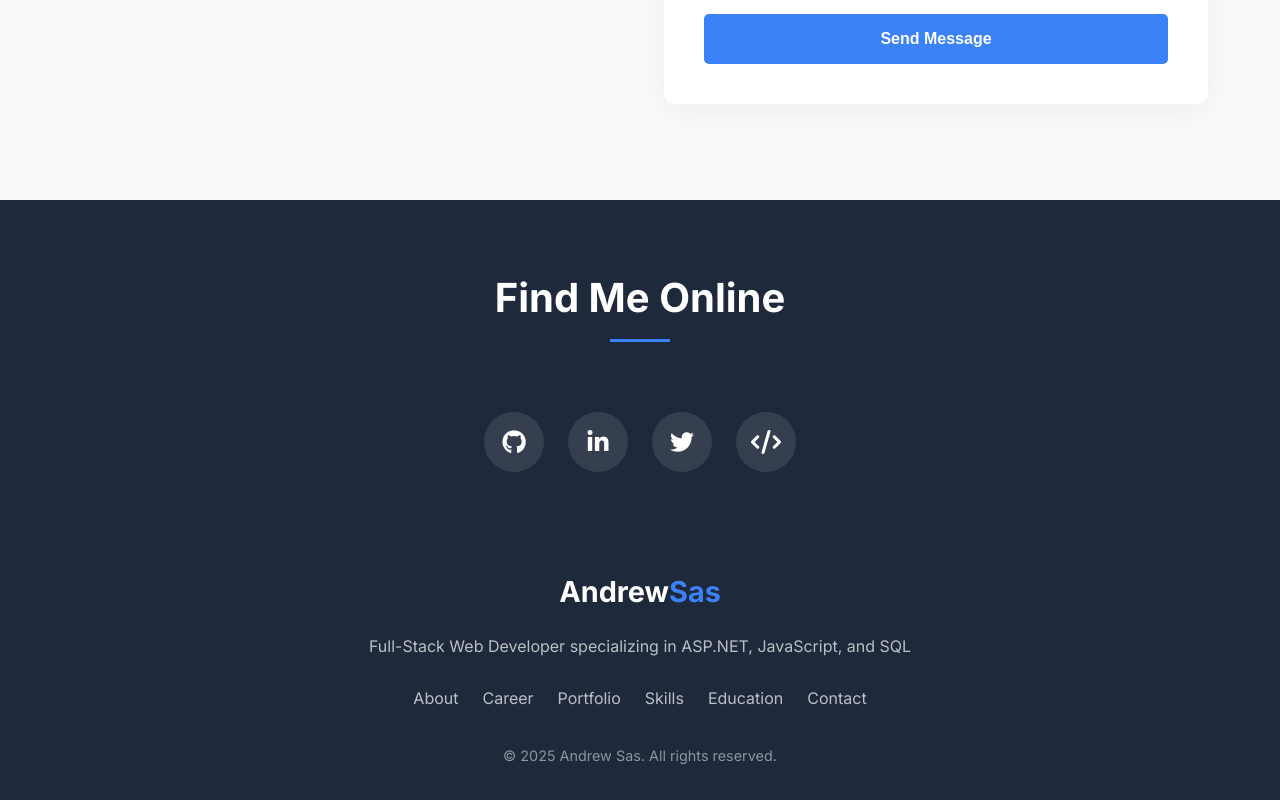
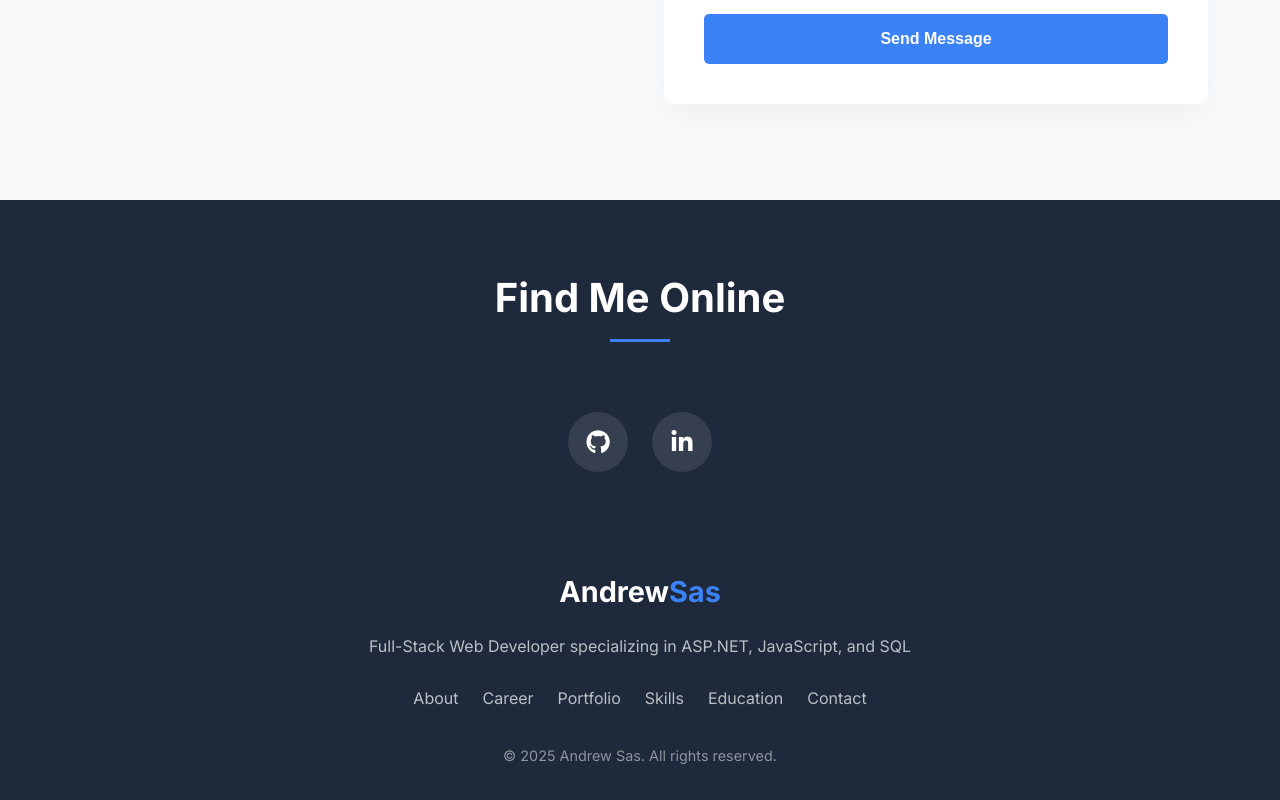
Before and after one commit to alwaysandy/Portfolio, a website: page index.html in a window 1280 px wide. Shown: the part 4828-5628 px from the top of the page. Drawn offline with Linux system fonts and the light colour scheme.

Commit message:
Remove fake links

```diff
--- a/index.html
+++ b/index.html
@@ -241,8 +241,6 @@
         <ul class="social-links">
             <li><a href="https://github.com/" target="_blank" class="social-link"><i class="fab fa-github"></i></a></li>
             <li><a href="https://www.linkedin.com/in/andrew-sas/" target="_blank" class="social-link"><i class="fab fa-linkedin-in"></i></a></li>
-            <li><a href="#" target="_blank" class="social-link"><i class="fab fa-twitter"></i></a></li>
-            <li><a href="#" target="_blank" class="social-link"><i class="fas fa-code"></i></a></li>
         </ul>
     </div>
 </section>
```
